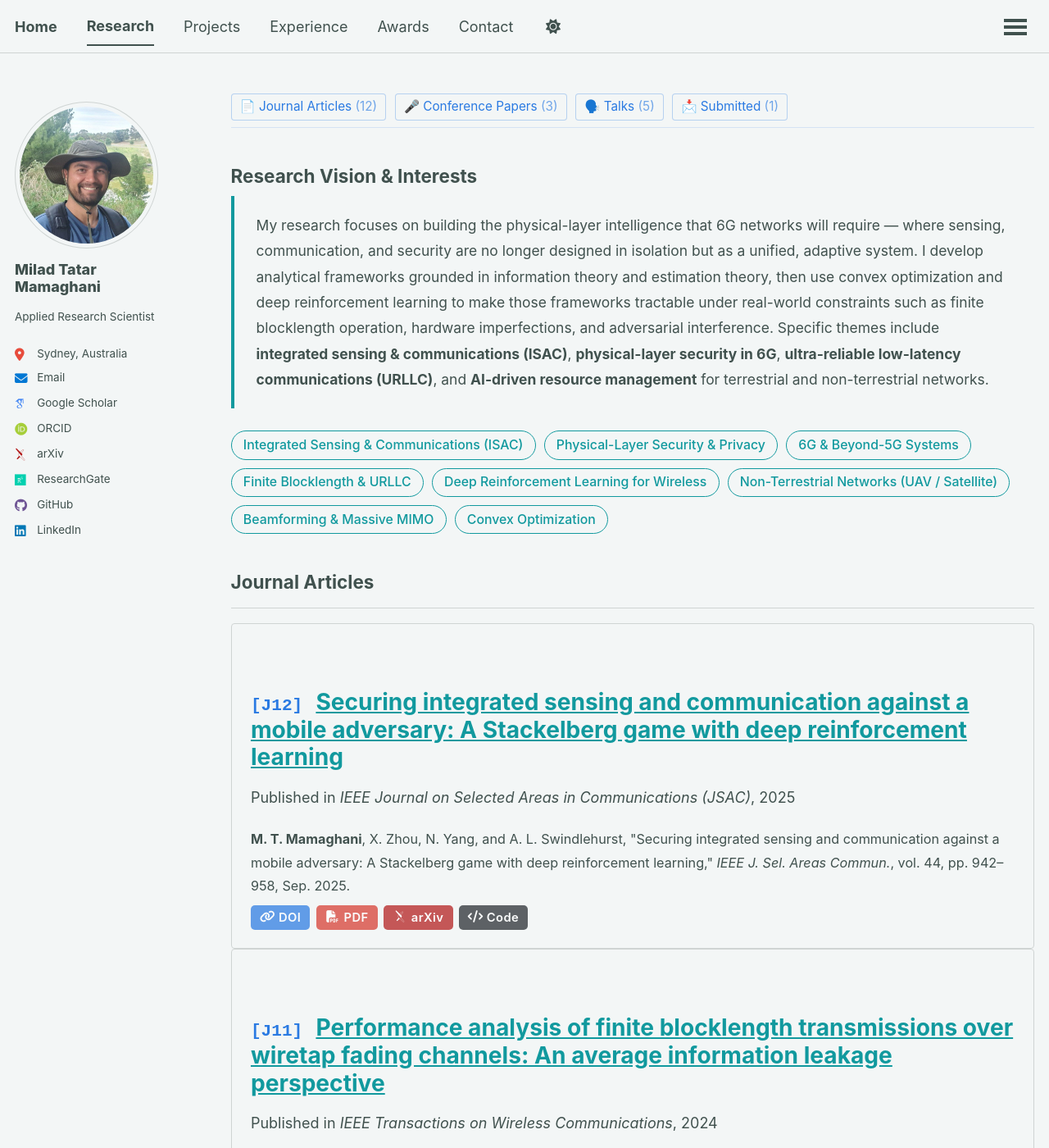
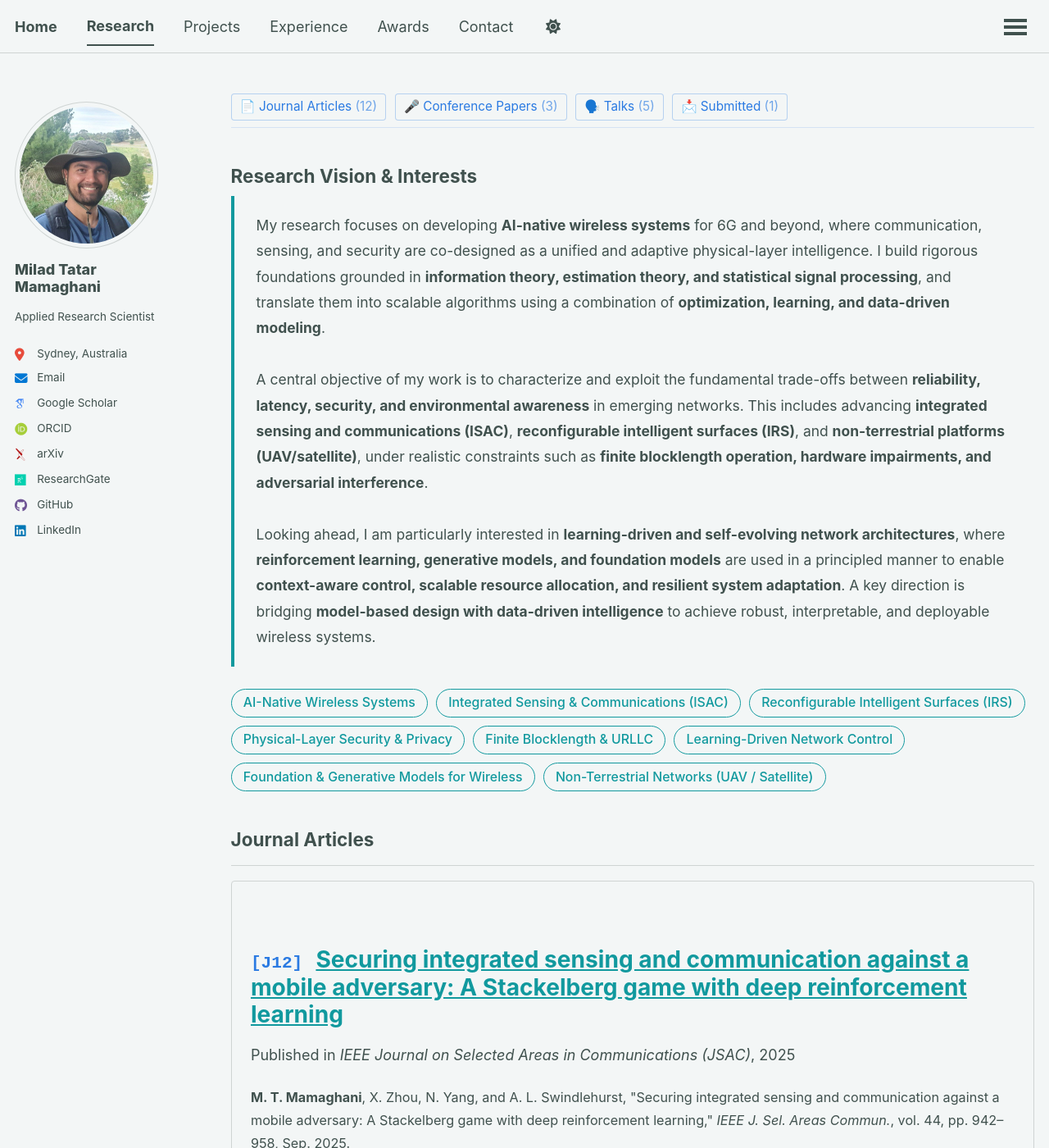
Before and after one commit to miladtm94/miladtm94.github.io, a Jekyll site: the page built from _pages/research.html, in a window 1280 px wide and 1400 px high. Shown: the whole window at 82% size. Built offline with Jekyll 4.4.1, drawn with Linux system fonts in a browser that asks for light colours; some web fonts are replaced; a script that is not in the unit is left out.

Commit message:
minor updates

```diff
--- a/_pages/research.html
+++ b/_pages/research.html
@@ -36,22 +36,26 @@ redirect_from:
 
 <!-- ── RESEARCH VISION ─────────────────────────────────────────── -->
 <h2 id="research-vision" style="scroll-margin-top:3.5em;">Research Vision &amp; Interests</h2>
-
 <div style="border-left:4px solid var(--global-link-color); padding:1.1em 1.5em; margin-bottom:1.5em; background: var(--global-bg-color); border-radius:0 6px 6px 0;">
   <p style="margin:0; font-size:0.97em; line-height:1.8;">
-    My research focuses on building the physical-layer intelligence that 6G networks will require &mdash; where sensing, communication, and security are no longer designed in isolation but as a unified, adaptive system. I develop analytical frameworks grounded in information theory and estimation theory, then use convex optimization and deep reinforcement learning to make those frameworks tractable under real-world constraints such as finite blocklength operation, hardware imperfections, and adversarial interference. Specific themes include <strong>integrated sensing &amp; communications (ISAC)</strong>, <strong>physical-layer security in 6G</strong>, <strong>ultra-reliable low-latency communications (URLLC)</strong>, and <strong>AI-driven resource management</strong> for terrestrial and non-terrestrial networks.
+    My research focuses on developing <strong>AI-native wireless systems</strong> for 6G and beyond, where communication, sensing, and security are co-designed as a unified and adaptive physical-layer intelligence.
+    I build rigorous foundations grounded in <strong>information theory, estimation theory, and statistical signal processing</strong>, and translate them into scalable algorithms using a combination of <strong>optimization, learning, and data-driven modeling</strong>.
+    <br><br>
+    A central objective of my work is to characterize and exploit the fundamental trade-offs between <strong>reliability, latency, security, and environmental awareness</strong> in emerging networks. This includes advancing <strong>integrated sensing and communications (ISAC)</strong>, <strong>reconfigurable intelligent surfaces (IRS)</strong>, and <strong>non-terrestrial platforms (UAV/satellite)</strong>, under realistic constraints such as <strong>finite blocklength operation, hardware impairments, and adversarial interference</strong>.
+    <br><br>
+    Looking ahead, I am particularly interested in <strong>learning-driven and self-evolving network architectures</strong>, where <strong>reinforcement learning, generative models, and foundation models</strong> are used in a principled manner to enable <strong>context-aware control, scalable resource allocation, and resilient system adaptation</strong>. A key direction is bridging <strong>model-based design with data-driven intelligence</strong> to achieve robust, interpretable, and deployable wireless systems.
   </p>
 </div>
 
 <div style="display:flex; flex-wrap:wrap; gap:0.55em; margin-bottom:2.5em;">
+  <span style="padding:0.3em 0.9em; border-radius:20px; border:1.5px solid var(--global-link-color); color: var(--global-link-color); font-size:0.88em; font-weight:500;">AI-Native Wireless Systems</span>
   <span style="padding:0.3em 0.9em; border-radius:20px; border:1.5px solid var(--global-link-color); color: var(--global-link-color); font-size:0.88em; font-weight:500;">Integrated Sensing &amp; Communications (ISAC)</span>
+  <span style="padding:0.3em 0.9em; border-radius:20px; border:1.5px solid var(--global-link-color); color: var(--global-link-color); font-size:0.88em; font-weight:500;">Reconfigurable Intelligent Surfaces (IRS)</span>
   <span style="padding:0.3em 0.9em; border-radius:20px; border:1.5px solid var(--global-link-color); color: var(--global-link-color); font-size:0.88em; font-weight:500;">Physical-Layer Security &amp; Privacy</span>
-  <span style="padding:0.3em 0.9em; border-radius:20px; border:1.5px solid var(--global-link-color); color: var(--global-link-color); font-size:0.88em; font-weight:500;">6G &amp; Beyond-5G Systems</span>
   <span style="padding:0.3em 0.9em; border-radius:20px; border:1.5px solid var(--global-link-color); color: var(--global-link-color); font-size:0.88em; font-weight:500;">Finite Blocklength &amp; URLLC</span>
-  <span style="padding:0.3em 0.9em; border-radius:20px; border:1.5px solid var(--global-link-color); color: var(--global-link-color); font-size:0.88em; font-weight:500;">Deep Reinforcement Learning for Wireless</span>
+  <span style="padding:0.3em 0.9em; border-radius:20px; border:1.5px solid var(--global-link-color); color: var(--global-link-color); font-size:0.88em; font-weight:500;">Learning-Driven Network Control</span>
+  <span style="padding:0.3em 0.9em; border-radius:20px; border:1.5px solid var(--global-link-color); color: var(--global-link-color); font-size:0.88em; font-weight:500;">Foundation &amp; Generative Models for Wireless</span>
   <span style="padding:0.3em 0.9em; border-radius:20px; border:1.5px solid var(--global-link-color); color: var(--global-link-color); font-size:0.88em; font-weight:500;">Non-Terrestrial Networks (UAV / Satellite)</span>
-  <span style="padding:0.3em 0.9em; border-radius:20px; border:1.5px solid var(--global-link-color); color: var(--global-link-color); font-size:0.88em; font-weight:500;">Beamforming &amp; Massive MIMO</span>
-  <span style="padding:0.3em 0.9em; border-radius:20px; border:1.5px solid var(--global-link-color); color: var(--global-link-color); font-size:0.88em; font-weight:500;">Convex Optimization</span>
 </div>
 
 <!-- ── PUBLICATIONS ─────────────────────────────────────────────── -->
```
